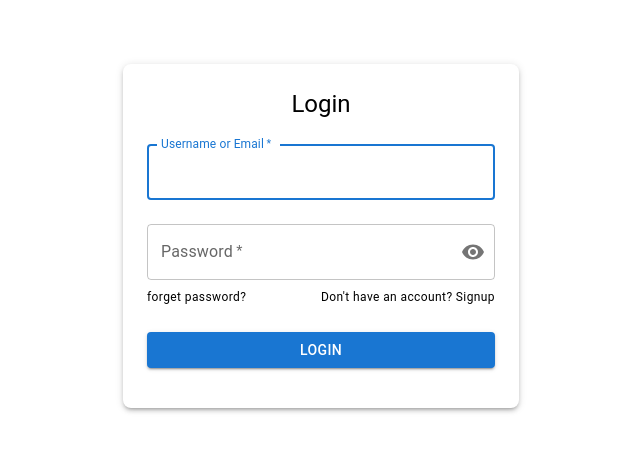
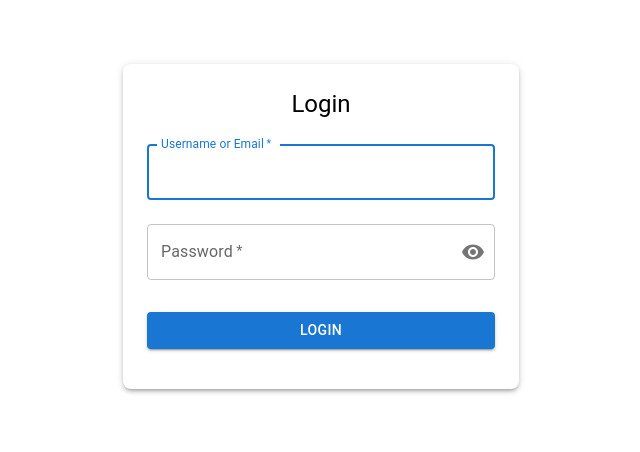
Before and after one commit to ZiyanShabbir204/BaronAviation, a React (Vite) app: page /login in a window 1280 px wide. Shown: the top 452 px of the page, without its empty margins (319-959 px from the left). Built offline with nearby package versions, Linux system fonts and the light colour scheme.

Commit message:
correct typo

```diff
--- a/src/components/indexRoute/IndexRoute.jsx
+++ b/src/components/indexRoute/IndexRoute.jsx
@@ -1,19 +1,17 @@
-import React from 'react'
-import { Navigate, useLocation } from 'react-router-dom'
-import { useAuth } from '../../contexts/auth.context'
+import React from "react";
+import { Navigate, useLocation } from "react-router-dom";
+import { useAuth } from "../../contexts/auth.context";
 
 const IndexRoute = () => {
-    const {user} = useAuth()
-    const pathname = useLocation()
+  const { user } = useAuth();
+  const pathname = useLocation();
 
-    if(user.role === "maintenance_worker"){
-        console.log("index");
-        return <Navigate to="maintaince-unavailablity"/>
-    }
+  if (user.role === "maintenance_worker") {
+    console.log("index");
+    return <Navigate to="maintenance-unavailability" />;
+  }
 
+  return <Navigate to="/flight-request" />;
+};
 
-    return <Navigate to="/flight-request" />
-
-}
-
-export default IndexRoute
+export default IndexRoute;
--- a/src/pages/admin/Admin.jsx
+++ b/src/pages/admin/Admin.jsx
@@ -130,7 +130,7 @@ function ResponsiveDrawer(props) {
             }}
           />
           <Typography variant="h5" component="h6">
-            Baron Aviation
+            The Baron Aviation
           </Typography>
         </Toolbar>
       </AppBar>
--- a/src/pages/admin/flightUnavailability/FlightUnavailibility.jsx
+++ b/src/pages/admin/flightUnavailability/FlightUnavailibility.jsx
@@ -4,7 +4,10 @@ import Datagrid from "../../../components/Datagrid/Datagrid";
 import FlightUnavailablityGridMenu from "../../../components/FlightUnavailablityGridMenu/FlightUnavailablityGridMenu";
 import useFetchRow from "../../../hooks/useFetchRow";
 import { dateFormat } from "../../../utilis/dateFormat";
-import { dateFilterOperators, stringFilterOperators } from "../../../utilis/gridFilterFormat";
+import {
+  dateFilterOperators,
+  stringFilterOperators,
+} from "../../../utilis/gridFilterFormat";
 import FlightMaintainceUnavailablityEditAddModal from "../../../components/flightMaintainceUnavailablityEditAddModal/FlightMaintainceUnavailablityEditAddModal";
 
 const FlightUnavailibility = () => {
@@ -70,14 +73,14 @@ const FlightUnavailibility = () => {
 
   return (
     <div>
-       <FlightMaintainceUnavailablityEditAddModal
+      <FlightMaintainceUnavailablityEditAddModal
         open={addOpen}
         setOpen={setAddOpen}
         reason="unavailability"
         onRequestComplete={requestHanlder}
       />
       <Widget
-        addBtnlabel="Add Flight Unavailablity"
+        addBtnlabel="Add Flight Unavailability"
         onAddClick={() => setAddOpen(true)}
       >
         <Datagrid rows={rows} columns={columns} loading={rowsLoading} />
--- a/src/pages/user/Login.jsx
+++ b/src/pages/user/Login.jsx
@@ -39,7 +39,6 @@ export default function LoginPage() {
       console.log("err", err);
     }
   };
-
 
   const handleClickShowPassword = () => {
     setShowPassword(!showPassword);
@@ -113,35 +112,6 @@ export default function LoginPage() {
               ),
             }}
           />
-          <Stack direction="row" justifyContent="space-between">
-            <Typography
-              component="h6"
-              variant="caption"
-              sx={{
-                "&:hover": {
-                  color: "blue",
-                  cursor: "pointer",
-                },
-              }}
-              onClick={() => navigate("/forgetpassword")}
-            >
-              forget password?
-            </Typography>
-            <Typography
-              component="h6"
-              variant="caption"
-              sx={{
-                "&:hover": {
-                  color: "blue",
-                  cursor: "pointer",
-                },
-              }}
-              onClick={() => navigate("/signup")}
-            >
-              Don't have an account? Signup
-            </Typography>
-          </Stack>
-
           <Button
             type="submit"
             fullWidth
--- a/src/utilis/admin.roles.js
+++ b/src/utilis/admin.roles.js
@@ -5,14 +5,14 @@ export const adminRoles = [
     accessBy: ["booking_agent", "sys_admin", "owner"],
   },
   {
-    title: "Maintaince Unavailablity",
-    route: "maintaince-unavailablity",
+    title: "Maintenance Unavailability",
+    route: "maintenance-unavailability",
     accessBy: ["maintenance_worker", "sys_admin", "owner"],
   },
 
   {
-    title: "Flight Unavailablity",
-    route: "flight-unavailablity",
+    title: "Flight Unavailability",
+    route: "flight-unavailability",
     accessBy: ["sys_admin", "owner"],
   },
   {
@@ -39,7 +39,7 @@ export const adminRoles = [
     title: "Flight Summary",
     route: "flight-summary",
     accessBy: ["sys_admin", "owner"],
-  }
+  },
 ];
 
-export const allowedRoute = ['/not-found', '/']
+export const allowedRoute = ["/not-found", "/"];
```
Also changed, not shown: src/App.jsx (+7 -10 lines), src/components/FlightTimeLogDatagrid/FlightTimeLogDatagrid.jsx (+16 -26 lines).
